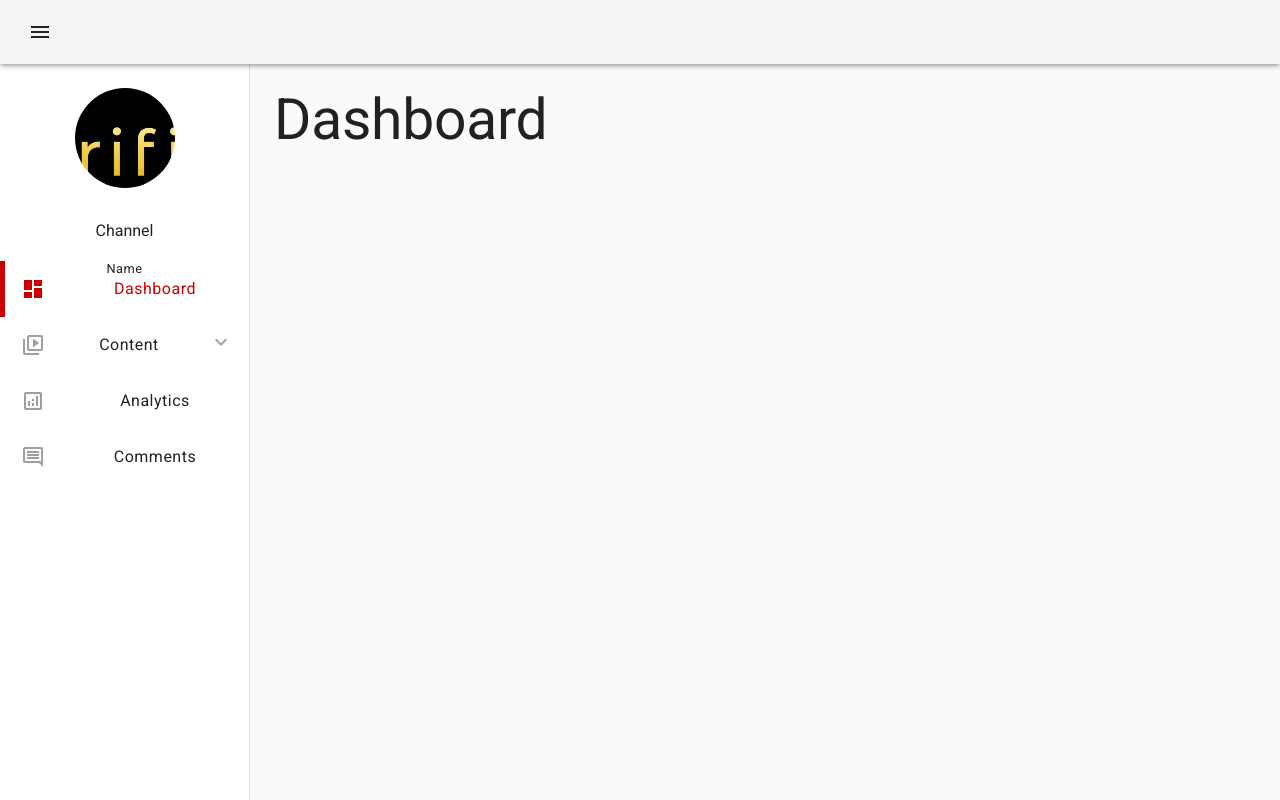
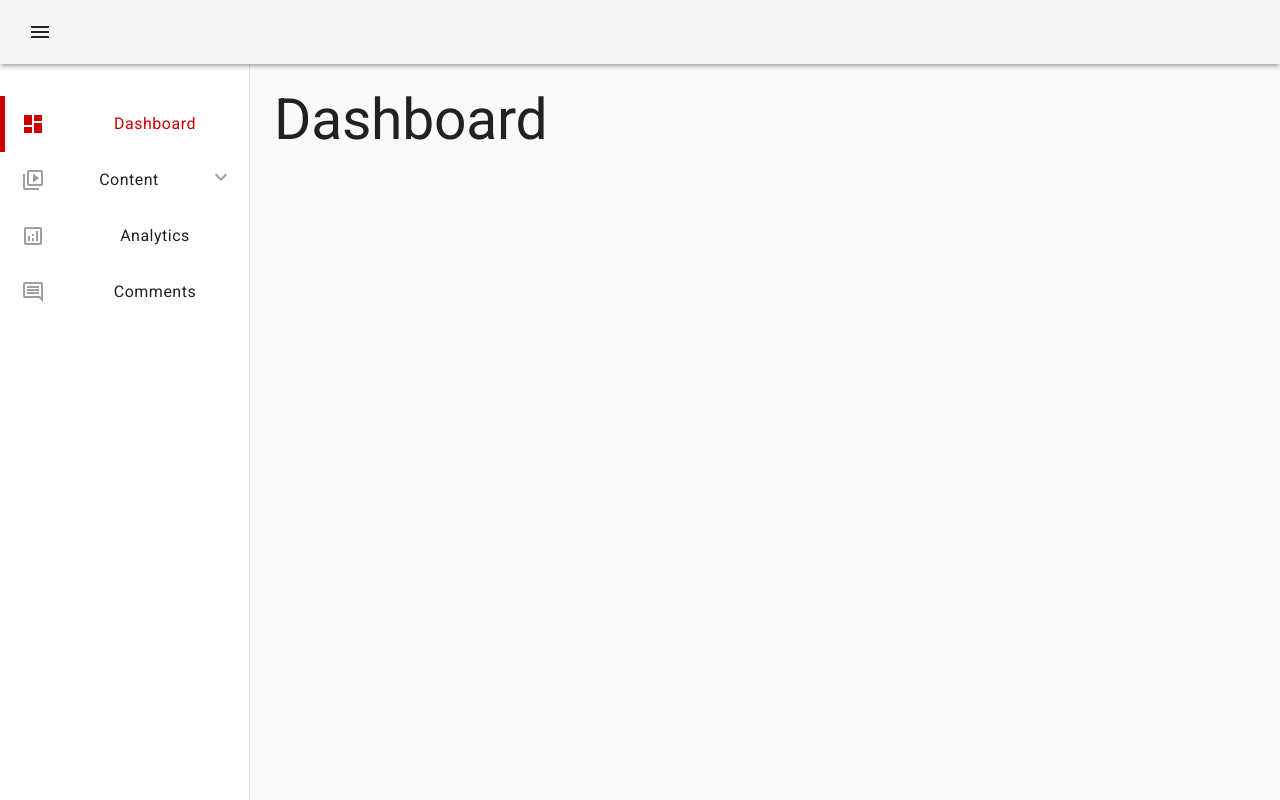
Before and after one commit to adamshields/angular-material-sidenav, an Angular app: page /dashboard in a window 1280 px wide. Built offline with nearby package versions, Linux system fonts and the light colour scheme.

Commit message:
disabled profile pic and profile pic size

```diff
--- a/src/app/components/custom-sidenav/custom-sidenav.component.html
+++ b/src/app/components/custom-sidenav/custom-sidenav.component.html
@@ -1,9 +1,9 @@
 <div class="sidenav-header">
-  <img [width]="profilePicSize()" [height]="profilePicSize()" src="img/coiverified_logo.jpg">
-  <div class="header-text" [class.hide-header-text]="sideNavCollapsed()">
+  <!-- <img [width]="profilePicSize()" [height]="profilePicSize()" src="img/coiverified_logo.jpg"> -->
+  <!-- <div class="header-text" [class.hide-header-text]="sideNavCollapsed()">
     <h2>Channel</h2>
     <p>Name</p>
-  </div>
+  </div> -->
   <mat-nav-list>
     @for (item of menuItems(); track item.label) {
       <app-menu-item [item]="item" [collapsed]="sideNavCollapsed()"></app-menu-item>
--- a/src/app/components/custom-sidenav/custom-sidenav.component.ts
+++ b/src/app/components/custom-sidenav/custom-sidenav.component.ts
@@ -26,7 +26,7 @@ export class CustomSidenavComponent {
     this.sideNavCollapsed.set(val);
   }
 
-  profilePicSize = computed(() => this.sideNavCollapsed() ? '32' : '100');
+  // profilePicSize = computed(() => this.sideNavCollapsed() ? '32' : '100');
 
   menuItems = signal<MenuItem[]>([
     {
```
